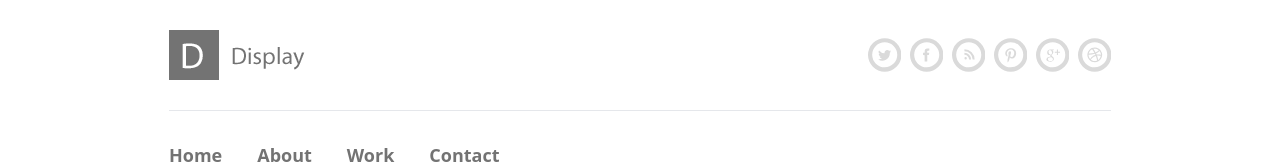
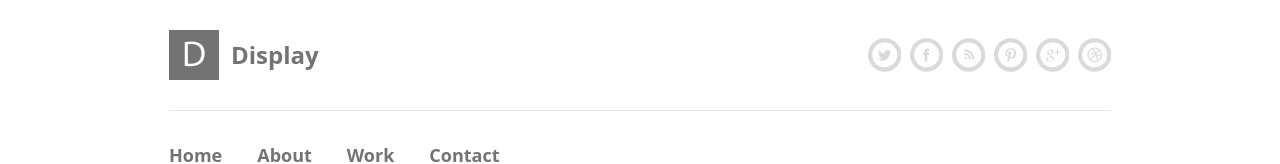
Before and after one commit to amiraliamhh/bild, a React (Vite) app: page / in a window 1280 px wide. Shown: the top 164 px of the page. Built offline with nearby package versions, Linux system fonts and the light colour scheme; a web font is replaced by a local one.

Commit message:
fix: logo

```diff
--- a/src/components/shared/Header/index.tsx
+++ b/src/components/shared/Header/index.tsx
@@ -1,10 +1,13 @@
 import { FunctionComponent, SVGProps } from 'react'
+
 import { ReactComponent as Twitter } from '@/assets/twitter.svg'
 import { ReactComponent as Facebook } from '@/assets/facebook.svg'
 import { ReactComponent as RSS } from '@/assets/rss.svg'
 import { ReactComponent as Pinterest } from '@/assets/pinterest.svg'
 import { ReactComponent as GooglePlus } from '@/assets/google-plus.svg'
 import { ReactComponent as Dribbble } from '@/assets/dribbble.svg'
+
+import { Logo } from '../Logo'
 
 interface IconItem {
   icon: FunctionComponent<SVGProps<SVGSVGElement>>
@@ -47,7 +50,8 @@ const icons: IconItem[] = [
 
 export const Header = () => (
   <header className='container mx-auto grid grid-cols-2 items-center mt-6 border-b pb-6'>
-    <img className='col-span-2 md:col-span-1' src='/logo.svg' alt='Display Logo' />
+    <Logo className='col-span-2 md:col-span-1' />
+    {/* <img className='col-span-2 md:col-span-1' src='/logo.svg' alt='Display Logo' /> */}
     <div className='flex justify-end col-span-2 md:col-span-1 mt-4 md:mt-0'>
       {
           icons.map(({ icon: Icon, url, hoverClass }, index) => (
--- /dev/null
+++ b/src/components/shared/Logo/index.tsx
@@ -0,0 +1,12 @@
+interface LogoProps {
+  className?: string
+}
+
+export const Logo = ({ className = '' }: LogoProps) => (
+  <div className={`${className} flex items-center`}>
+    <div className='w-10 h-10 bg-neutral-500 text-white flex justify-center items-center text-4xl pt-1'>
+      <span>D</span>
+    </div>
+    <h1 className='text-2xl ml-3 text-neutral-500 font-semibold'>Display</h1>
+  </div>
+)
```
